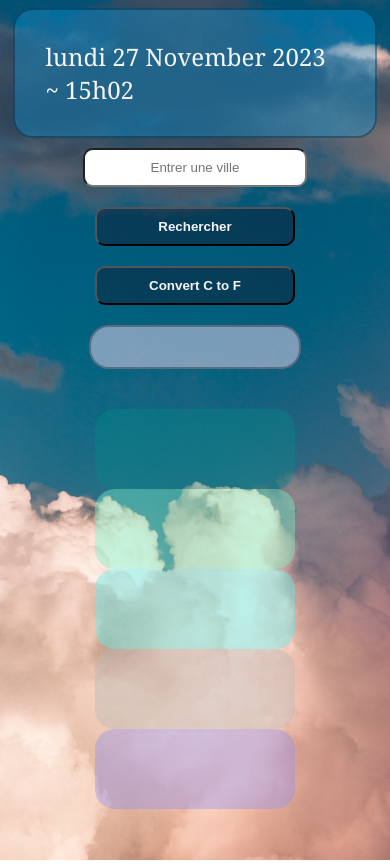
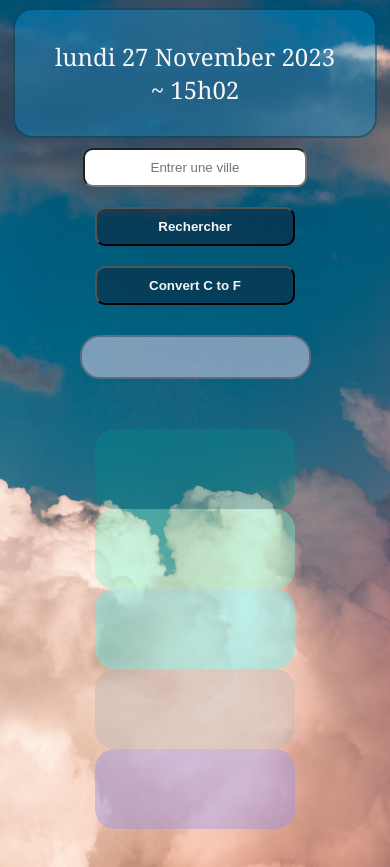
Before and after one commit to adatechschool/projet-collectif-dataviz-ryo-taous-nadege, a plain HTML site: page index.html in a window 390 px wide. Drawn offline with Linux system fonts and the light colour scheme; no server answers.

Commit message:
minuscules modifs CSS pour centrage !

```diff
--- a/style.css
+++ b/style.css
@@ -27,6 +27,7 @@ body {
   width: 400px;
   display: flex;
   justify-content: center;
+  text-align: center;
   padding: 30px;
   margin: 0 auto;
   background-color: rgb(0, 174, 255, 0.3);
@@ -64,25 +65,20 @@ a:hover {
   margin: 0 auto;
 }
 
-.activity {
-  border: 2px solid rgba(0, 0, 0, 0.3);
-  background-color: rgba(244, 217, 244, 0.5);
-  margin: 20px;
-  padding: 0 20px;
-}
 #gif {
-  display: block;
-  width: 45%;
+  width: 90%;
   border-radius: 20px;
   color: whitesmoke;
   text-align: center;
   padding: 20px;
-  margin: 10px;
+  margin: 20px auto;
+  border: 2px solid rgba(0, 0, 0, 0.3);
+  background-color: rgba(244, 217, 244, 0.5);
 }
 
 .giphy-embed {
   width: 100%;
-  padding: 20px;
+  padding: 20px 30px 20px 0;
 }
 
 .form-control {
@@ -190,6 +186,9 @@ button:hover {
     align-items: center;
     justify-items: center;
   }
+  #gif {
+    width: 50%;
+  }
 }
 
 /* Mobiles */
@@ -211,4 +210,8 @@ button:hover {
   #current_date {
     width: 80%;
   }
+  .giphy-embed {
+    width: 100%;
+    padding: 0 30px 0 0;
+  }
 }
```
